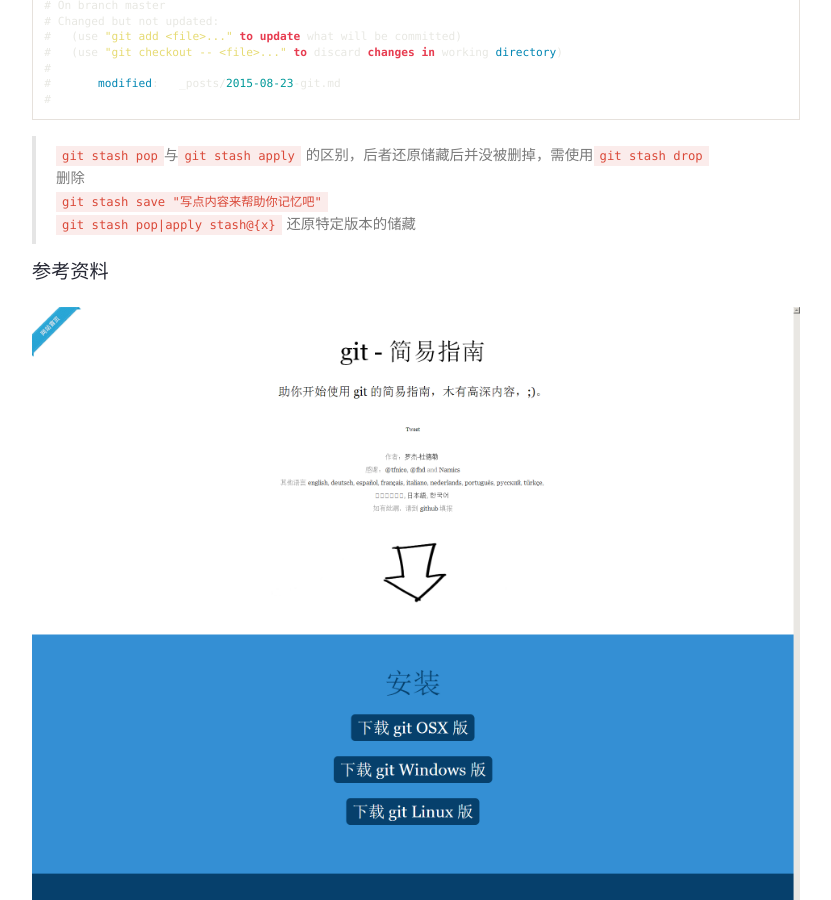
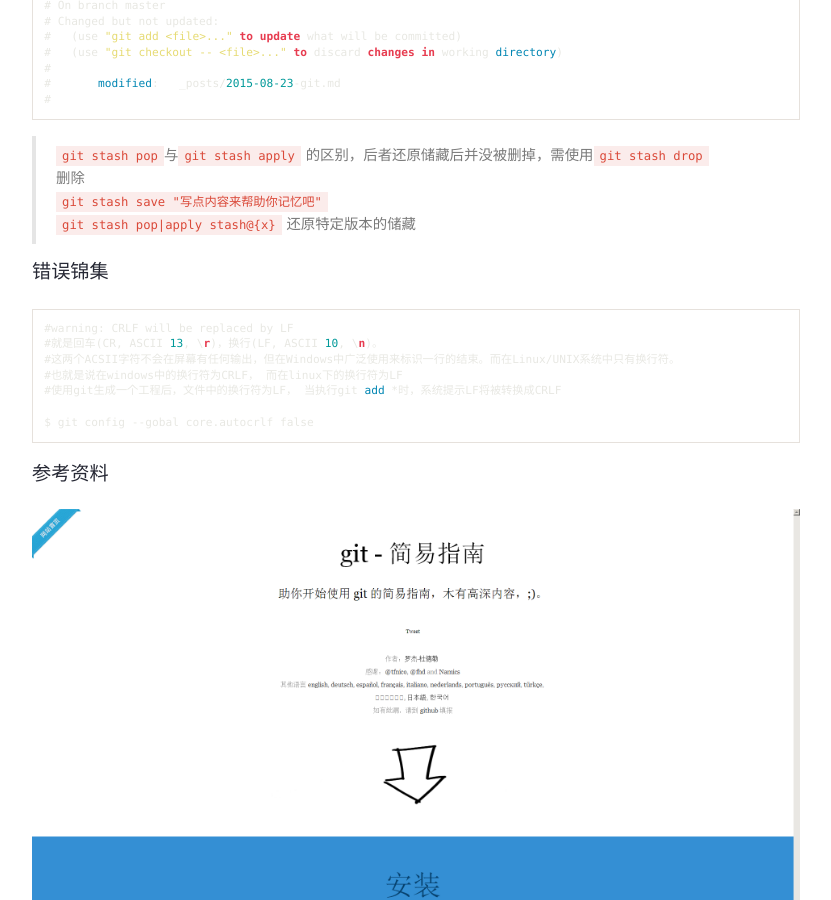
Before and after one commit to junhc/junhc.github.io, a Jekyll site: the page built from _posts/2015-08-23-git.md, in a window 1280 px wide and 900 px high, scrolled down 2783 px. Shown: the whole window, without its empty margins (224-1055 px from the left). Built offline with Jekyll 4.4.1, drawn with Linux system fonts in a browser that asks for light colours; Markdown is read by kramdown in place of the engine named in the settings; comment, search, counter and statistics services are not loaded.

Commit message:
Update 2015-08-23-git.md

````diff
--- a/_posts/2015-08-23-git.md
+++ b/_posts/2015-08-23-git.md
@@ -139,6 +139,19 @@
 > `git stash save "写点内容来帮助你记忆吧"`
 > `git stash pop|apply stash@{x}` 还原特定版本的储藏
 
+#### 错误锦集
+
+```vim
+#warning: CRLF will be replaced by LF
+#就是回车(CR, ASCII 13, \r)，换行(LF, ASCII 10, \n)。
+#这两个ACSII字符不会在屏幕有任何输出，但在Windows中广泛使用来标识一行的结束。而在Linux/UNIX系统中只有换行符。
+#也就是说在windows中的换行符为CRLF， 而在linux下的换行符为LF
+#使用git生成一个工程后，文件中的换行符为LF， 当执行git add *时，系统提示LF将被转换成CRLF
+
+$ git config --gobal core.autocrlf false
+```
+
+
 #### 参考资料
 
 ![](/assets/img/git-guide.png)
````
